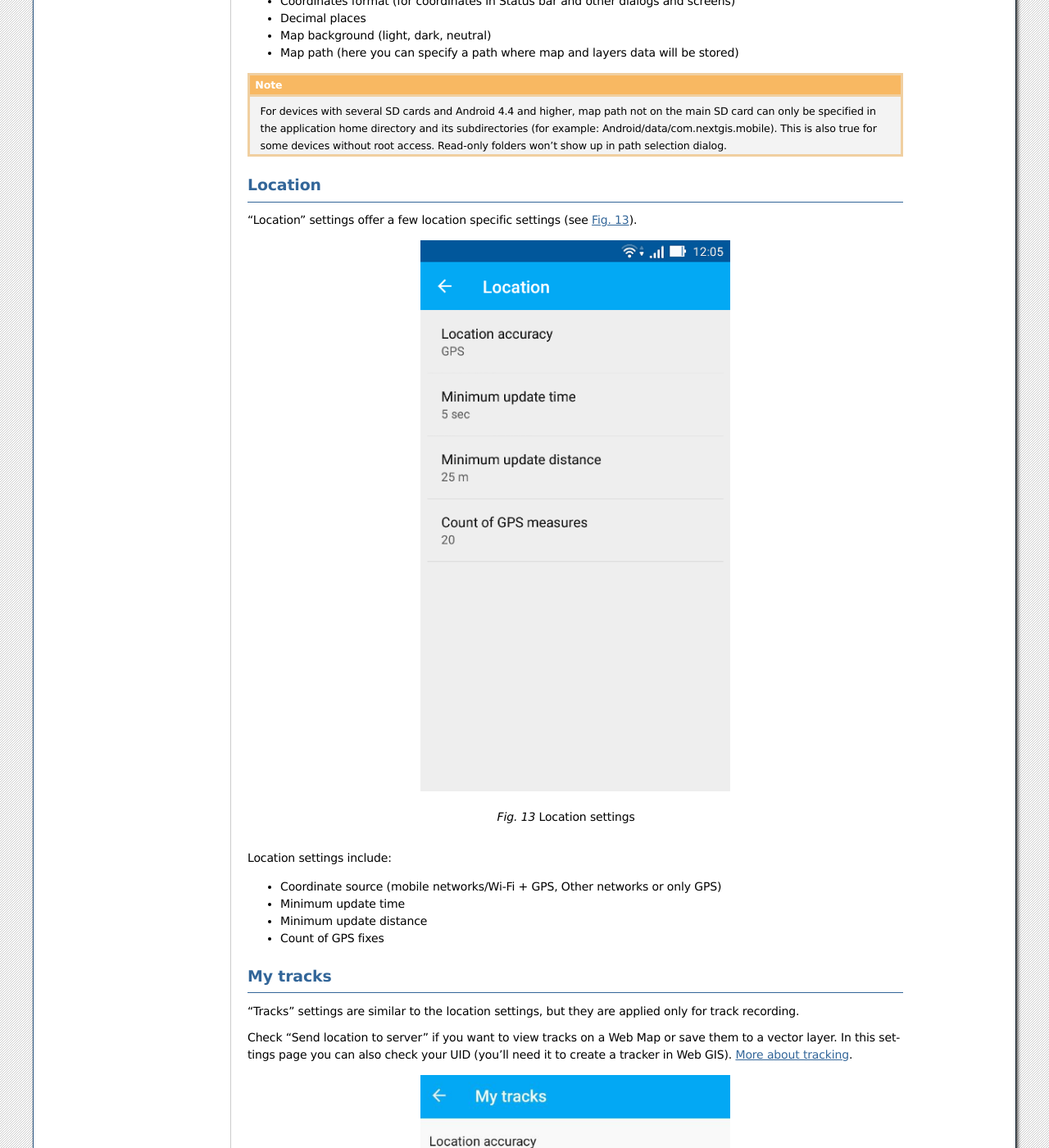
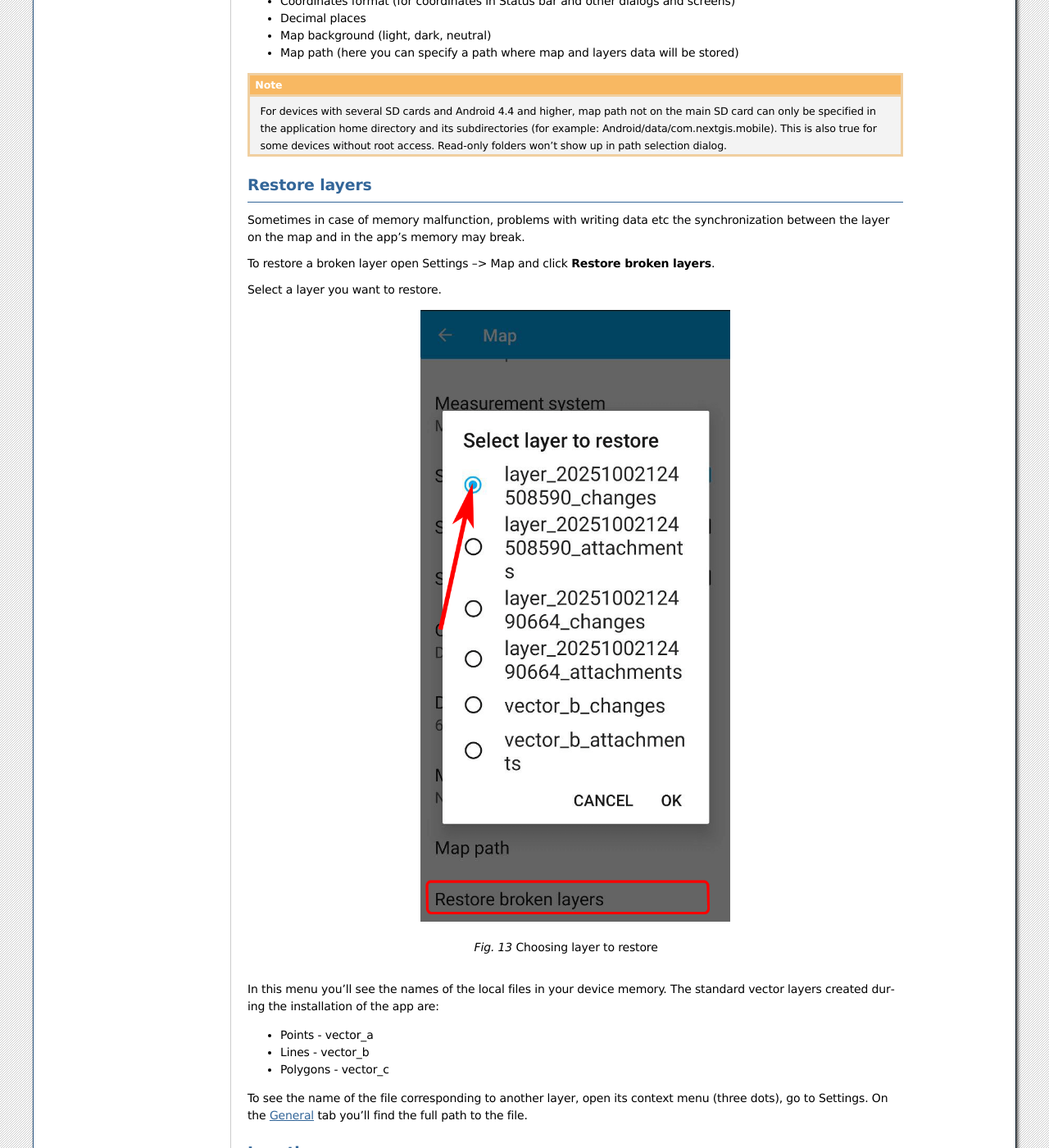
Before and after one commit to nextgis/docs_ngmobile, a Sphinx documentation site: the page built from source/settings.rst, in a window 1280 px wide and 1400 px high, scrolled down 2783 px. Shown: the whole window at 82% size. Built offline with Sphinx 7.4.7, drawn with Linux system fonts in a browser that asks for light colours; formulas are drawn with MathJax 3; some of the changed text lies outside the part shown.

Commit message:
restore broken layers settings.rst

```diff
--- a/source/settings.rst
+++ b/source/settings.rst
@@ -68,6 +68,33 @@ Map settings include:
 .. note::
 	For devices with several SD cards and Android 4.4 and higher, map path not on the main SD card can only be specified in the application home directory and its subdirectories (for example: Android/data/com.nextgis.mobile). This is also true for some devices without root access. Read-only folders won't show up in path selection dialog.
 
+.. _ngmob_restore_layer:
+
+Restore layers
+--------------------
+
+Sometimes in case of memory malfunction, problems with writing data etc the synchronization between the layer on the map and in the app's memory may break.
+
+To restore a broken layer open Settings --> Map and click **Restore broken layers**.
+
+Select a layer you want to restore.
+
+.. figure:: _static/settings_restore_en.png
+   :name: settings_restore_pic
+   :align: center
+   :width: 10cm
+
+   Choosing layer to restore
+
+In this menu you'll see the names of the local files in your device memory. The standard vector layers created during the installation of the app are:
+
+* Points - vector_a
+* Lines - vector_b
+* Polygons - vector_c
+
+To see the name of the file corresponding to another layer, open its context menu (three dots), go to Settings. On the `General <https://docs.nextgis.com/docs_ngmobile/source/layer_settings.html#ngmobile-tab-general-settings>`_ tab you'll find the full path to the file.
+
+
 .. _ngmobile_settings_loc:
 
 Location
```
Also changed, not shown: source/_static/settings_restore_en.png (added).
